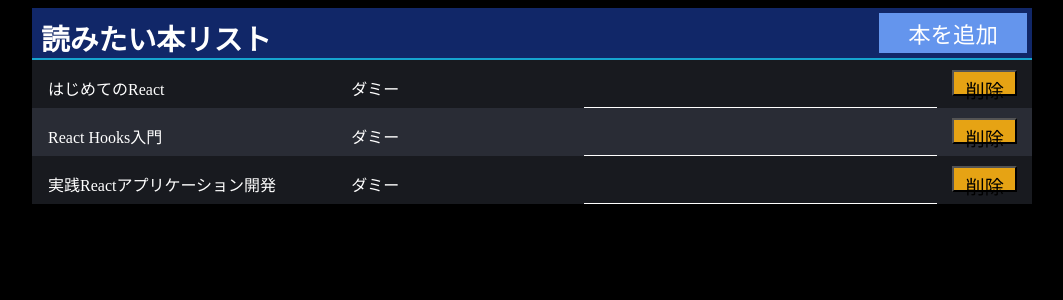
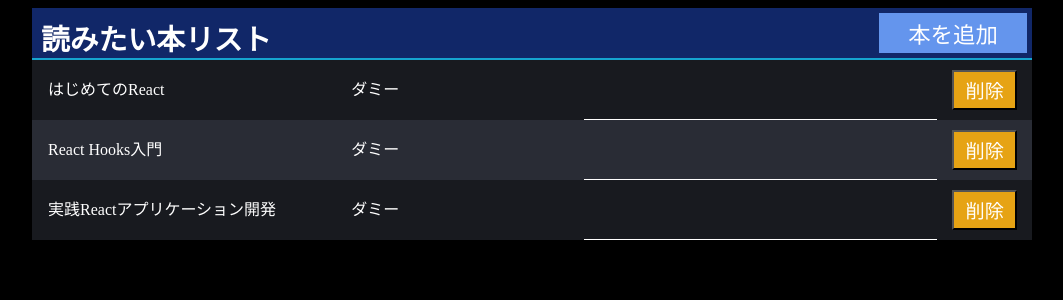
Before and after one commit to yochimonji/react-typescript-tutorial2, a React (Create React App) app: page / in a window 1280 px wide. Shown: the top 300 px of the page, without its empty margins (108-1171 px from the left). Built offline with nearby package versions, Linux system fonts and the light colour scheme.

Commit message:
update 削除ボタンを調整

```diff
--- a/src/App.css
+++ b/src/App.css
@@ -195,3 +195,9 @@ h1 {
 .book-row .delete-row:hover {
   opacity: 0.8;
 }
+
+.book-row .delete-row {
+  color: white;
+  display: block;
+  height: 2.5rem;
+}
```
